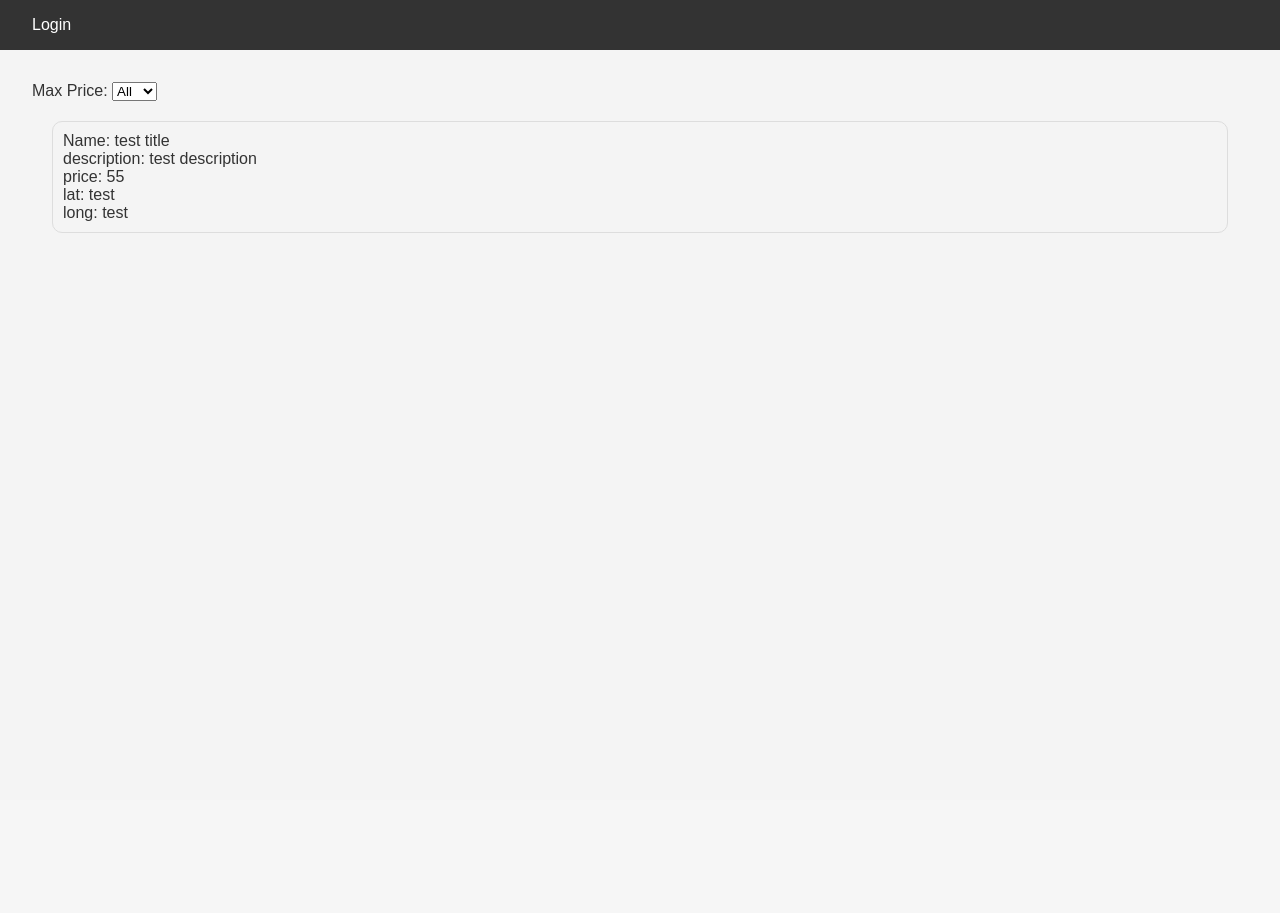
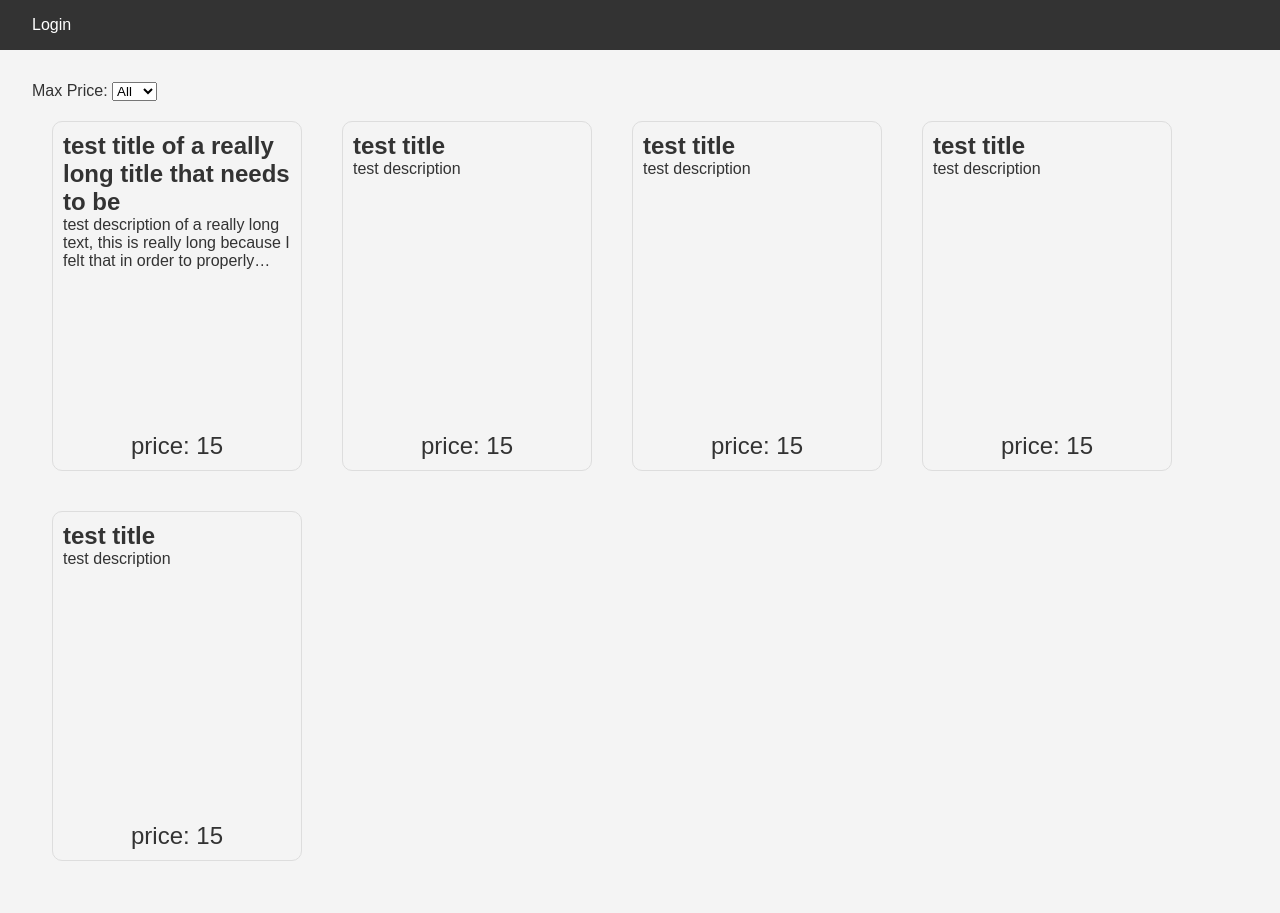
Before and after one commit to 12113-byte/holbertonschool-hbnb, a Flask app: page / in a window 1280 px wide. Before the commit the page ends 233 px from the top, so only its background shows below. Run offline with Flask 3, Linux system fonts and the light colour scheme.

Commit message:
updates to index.html and scripts and styles

```diff
--- a/app/__init__.py
+++ b/app/__init__.py
@@ -57,5 +57,9 @@ def create_app(config_class="config.DevelopmentConfig"):
         #return 'Welcome to HBnB!'
         return render_template('login.html')
 
+    @app.route('/place')
+    def place():
+        return render_template('place.html')
+
     #  returns fully configured app
     return app
--- a/app/static/scripts.js
+++ b/app/static/scripts.js
@@ -1,21 +1,24 @@
+function getCookie(name) {
+	// Function to get a cookie value by its name
+	const cookies = document.cookie.split('; ');
+	const token = cookies.find(cookie => cookie.startsWith(name + '='));
+	if (!token) {
+		return null
+	}
+	const extracted_name = token.split('=');
+	return extracted_name[1]
+}
+
 function checkAuthentication() {
 	const token = getCookie('access_token');
 	const loginLink = document.getElementById('login-link');
 
 	if (!token) {
 		loginLink.style.display = 'block';
-		fetchPlaces("testing items");
 	} else {
 		loginLink.style.display = 'none';
-		// Fetch places data if the user is authenticated
-		fetchPlaces(token);
 	}
-}
-function getCookie(name) {
-	// Function to get a cookie value by its name
-	// Your code here
-	let x = document.cookie;
-	console.log(x);
+	fetchPlaces(token);
 }
 
 function SetPriceVals(){
@@ -34,9 +37,8 @@ async function fetchPlaces(token) {
 	// Handle the response and pass the data to displayPlaces function
 	await fetch("/api/v1/places", {
 		method: "GET",
-		headers: {"Authorization": token}
+		headers: {"Authorization": token ? 'Bearer ' + token : ''}
 	}).then(function (response){
-		console.log(response.status)
 		return response.json();
 	}).then(function (response){
 		displayPlaces(response)
@@ -47,33 +49,40 @@ function displayPlaces(places) {
 	// Iterate over the places data
 	// For each place, create a div element and set its content
 	// Append the created element to the places list
-	const place_list = document.getElementById('places-list');
+	const places_list = document.getElementById('places-list');
+	/*
+	while(places_list.firstChild){
+		places_list.removeChild(places_list.firstChild);
+	}
+	*/
 	for(let i = 0; i < places.length; i++)
 	{
-		console.log(places);
 		let place = document.createElement("div");
-		let place_title = document.createElement("p");
+		let place_title = document.createElement("h2");
 		let place_desc = document.createElement("p");
 		let place_price = document.createElement("p");
 		let place_price_span = document.createElement("span");
-		let place_lat = document.createElement("p");
-		let place_long = document.createElement("p");
 
-		place_title.innerHTML = "name: " + places[i].title;
-		place_desc.innerHTML = "description: " + places[i].description;
-		place_price.innerHTML = "price: ";
+		place_title.innerHTML = places[i].title;
+		place_desc.innerHTML = places[i].description;
+		place_desc.classList.add("place-desc");
+		place_price.innerHTML = "Price/night ($): ";
 		place_price_span.innerHTML = places[i].price;
-		place_price.append(place_price_span)
-		place_lat.innerHTML = "lat: " + places[i].latitude;
-		place_long.innerHTML = "long: " + places[i].longitude;
+		place_price.append(place_price_span);
+		place_price.classList.add("place-price");
 		place.append(place_title);
 		place.append(place_desc);
 		place.append(place_price);
-		place.append(place_lat);
-		place.append(place_long);
+
 		place.classList.add("place-card");
-		place_list.append(place);
+		place.addEventListener("click", ClickDiv, false);
+		place.placeId = places[i].id;
+		places_list.append(place);
 	}
+}
+
+function ClickDiv(evt){
+	window.location.href = "/place?id=" + evt.currentTarget.placeId;
 }
 
 document.addEventListener('DOMContentLoaded', () => {
@@ -81,30 +90,29 @@ document.addEventListener('DOMContentLoaded', () => {
 	checkAuthentication()
 	SetPriceVals()
 	document.getElementById('price-filter').addEventListener('change', (event) => {
-		const price_set = document.getElementById('price-filter').value;
-		const place_list = document.body.getElementsByTagName('div')
-		for(let i = 0; i < place_list.length; i++)
+		const price_filter_val = document.getElementById('price-filter').value;
+		const places_list = document.body.getElementsByTagName('div')
+		for(let i = 0; i < places_list.length; i++)
 		{
-			if (price_set == "All")
+			if (price_filter_val == "All")
 			{
-				place_list[i].style.display = "block";
+				places_list[i].style.display = "block";
 			}
-			let price_val = place_list[i].getElementsByTagName('span')[0].innerHTML;
-			if (price_val != undefined)
+			else
 			{
-				if (price_val < price_set)
+				let place_price = places_list[i].getElementsByTagName('span')[0].innerHTML;
+				if (place_price != undefined)
 				{
-					console.log
-					place_list[i].style.display = "none";
-				}
-				else
-				{
-					place_list[i].style.display = "block";
+					if (Number(place_price) > Number(price_filter_val))
+					{
+						places_list[i].style.display = "none";
+					}
+					else
+					{
+						places_list[i].style.display = "block";
+					}
 				}
 			}
 		}
-
-		// Get the selected price value
-		// Iterate over the places and show/hide them based on the selected price
 	});
 });
--- a/app/static/styles.css
+++ b/app/static/styles.css
@@ -1,7 +1,7 @@
 /*
-  This is a SAMPLE File to get you started. Follow the instructions on the project to complete the tasks.
-  You'll probably need to override some of theese styles.
-*/
+ * This is a SAMPLE File to get you started. Follow the instructions on the project to complete the tasks.
+ * You'll probably need to override some of theese styles.
+ */
 
 * {
     box-sizing: border-box;
@@ -30,10 +30,39 @@ nav a {
 main {
     padding: 2rem;
 }
+#places-list {
+display: flex;
+flex-wrap: wrap;
+}
 
 .place-card {
+    display: flex;
+    flex-direction: column;
     margin: 20px;
     padding: 10px;
     border: 1px solid #ddd;
     border-radius: 10px;
+    width: 250px;
+    height: 350px;
 }
+
+.place-card:hover {
+    transform: scale(1.01);
+    box-shadow: 0 0 10px rgba(150, 150, 150, 0.75);
+    cursor: pointer;
+}
+
+.place-card p.place-desc {
+    display: -webkit-box;
+    overflow: hidden;
+    text-overflow: ellipsis;
+    -webkit-line-clamp: 3;
+    -webkit-box-orient: vertical;
+
+}
+
+.place-card p.place-price {
+    margin-top:auto;
+    font-size: 1.5rem;
+    align-self: center;
+}
--- a/app/templates/index.html
+++ b/app/templates/index.html
@@ -22,11 +22,29 @@
         </section>
         <section id="places-list">
             <div class="place-card">
-                <p>Name: test title</p>
-                <p>description: test description</p>
-                <p>price: <span>55</span></p>
-                <p>lat: test</p>
-                <p>long: test</p>
+                <h2>test title of a really long title that needs to be</h2>
+                <p class="place-desc">test description of a really long text, this is really long because I felt that in order to properly covey the reason why YOU should stay at this place is because when I was just a young boy, I had a dream, yes a dream, but not a normal dream of flolicking in flowers or something, an amazing dream - wait what am I writing here?</p>
+                <p class="place-price">price: <span>15</span></p>
+            </div>
+            <div class="place-card">
+                <h2>test title</h2>
+                <p class="place-desc">test description</p>
+                <p class="place-price">price: <span>15</span></p>
+            </div>
+            <div class="place-card">
+                <h2>test title</h2>
+                <p class="place-desc">test description</p>
+                <p class="place-price">price: <span>15</span></p>
+            </div>
+            <div class="place-card">
+                <h2>test title</h2>
+                <p class="place-desc">test description</p>
+                <p class="place-price">price: <span>15</span></p>
+            </div>
+            <div class="place-card">
+                <h2>test title</h2>
+                <p class="place-desc">test description</p>
+                <p class="place-price">price: <span>15</span></p>
             </div>
             <!-- List of places will be populated dynamically -->
         </section>
```
